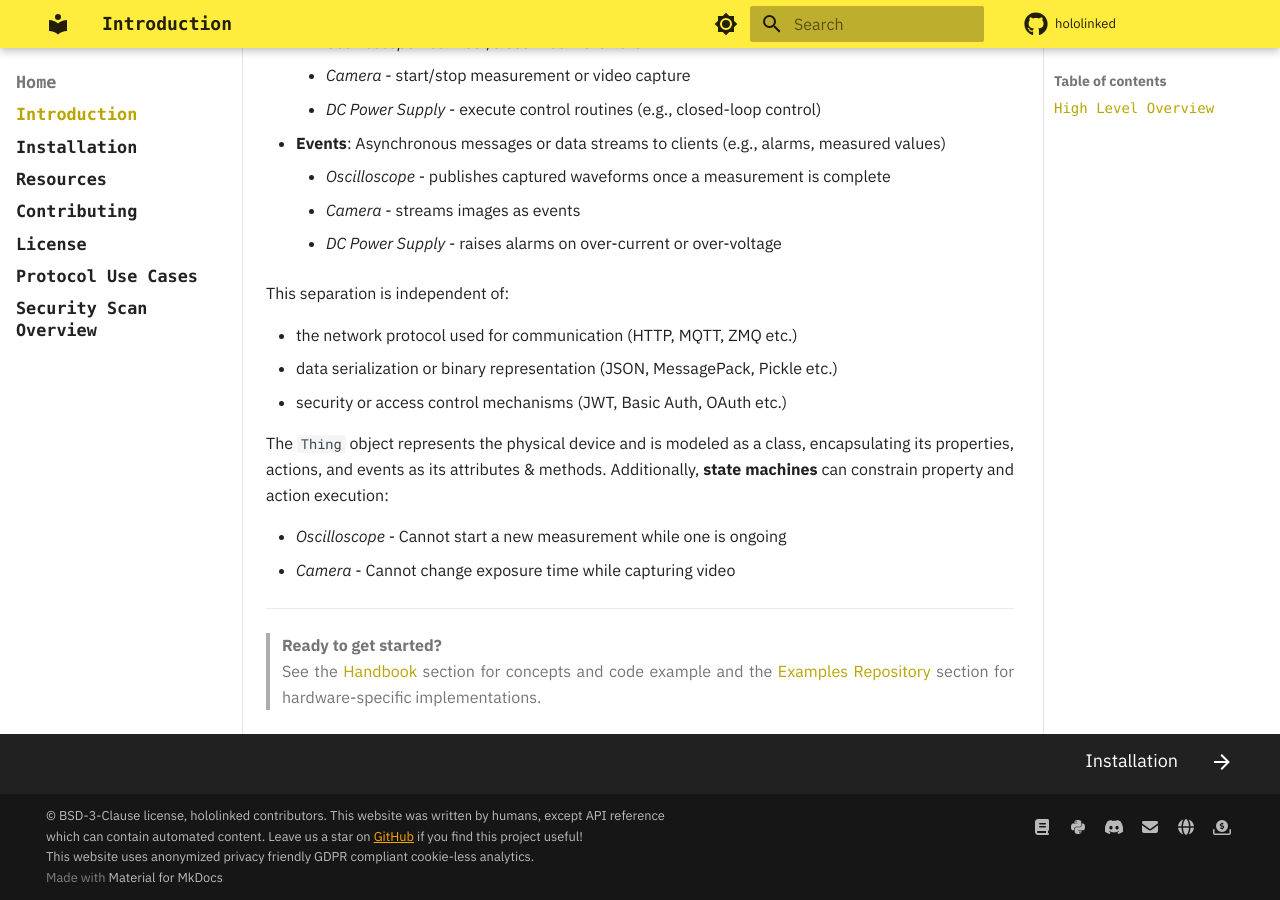
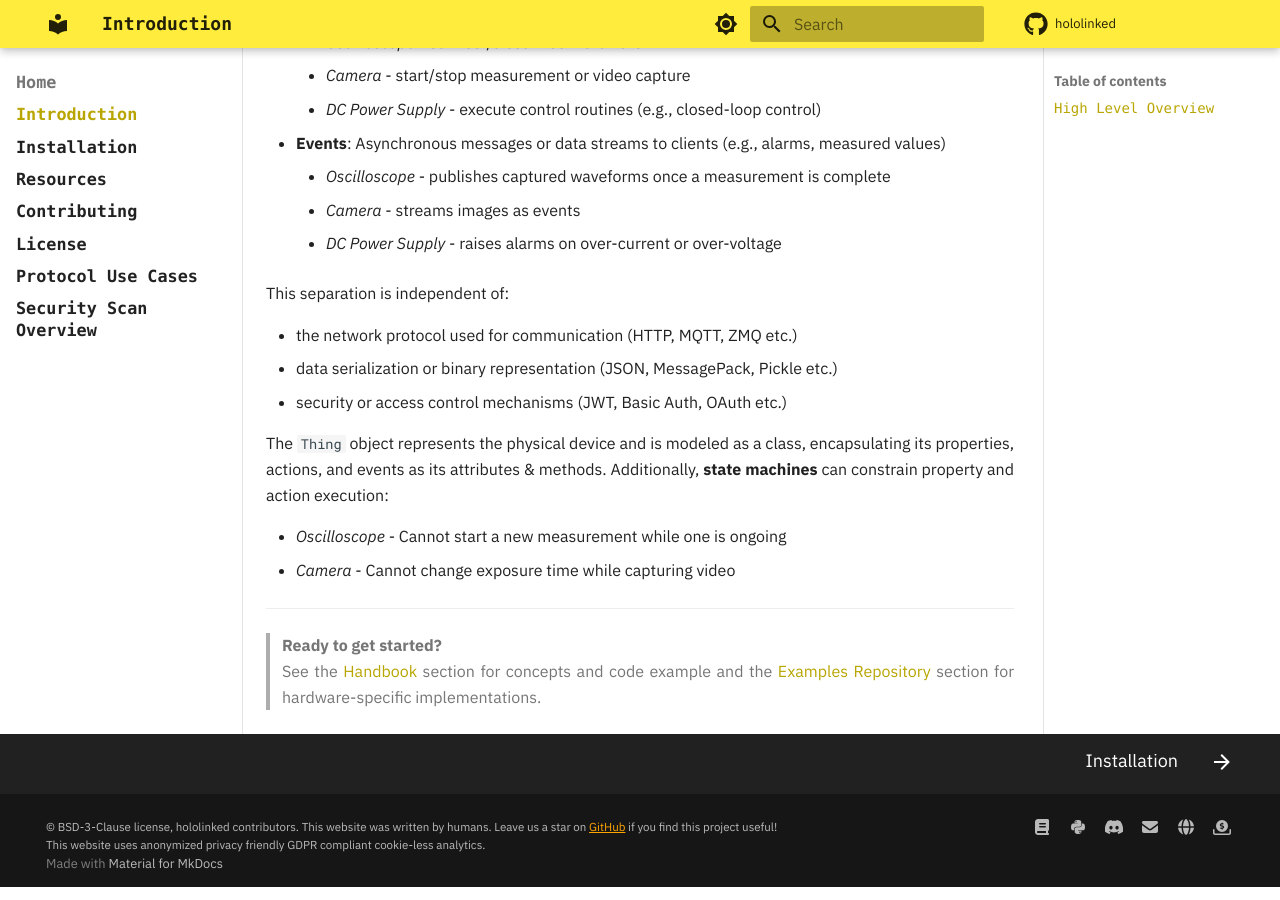
Before and after one commit to hololinked-dev/docs, an MkDocs documentation site: the page built from docs/index.md, in a window 1280 px wide and 900 px high, scrolled down 1093 px. Built offline with MkDocs 1.6.1 and Material for MkDocs 9.7.7, drawn with Linux system fonts in a browser that asks for light colours; comment, search, counter and statistics services are not loaded.

Commit message:
increase max size of footers

```diff
--- a/mkdocs.yml
+++ b/mkdocs.yml
@@ -271,11 +271,12 @@ extra:
       name: sponsor
 
 copyright: >
-  © BSD-3-Clause license, hololinked contributors. This website was written by humans, except API reference <br />
-  which can contain automated content. Leave us a star on
+  <div style="font-size: 0.9em; margin-top: 1em; max-width: 800px;">
+  © BSD-3-Clause license, hololinked contributors. This website was written by humans. Leave us a star on
   <a href="https://github.com/hololinked-dev/hololinked" style="color: orange; text-decoration: underline;">GitHub</a>
   if you find this project useful! <br/>
   This website uses anonymized privacy friendly GDPR compliant cookie-less analytics.
+  </div>
 
 extra_css:
   - stylesheets/extra.css
```
